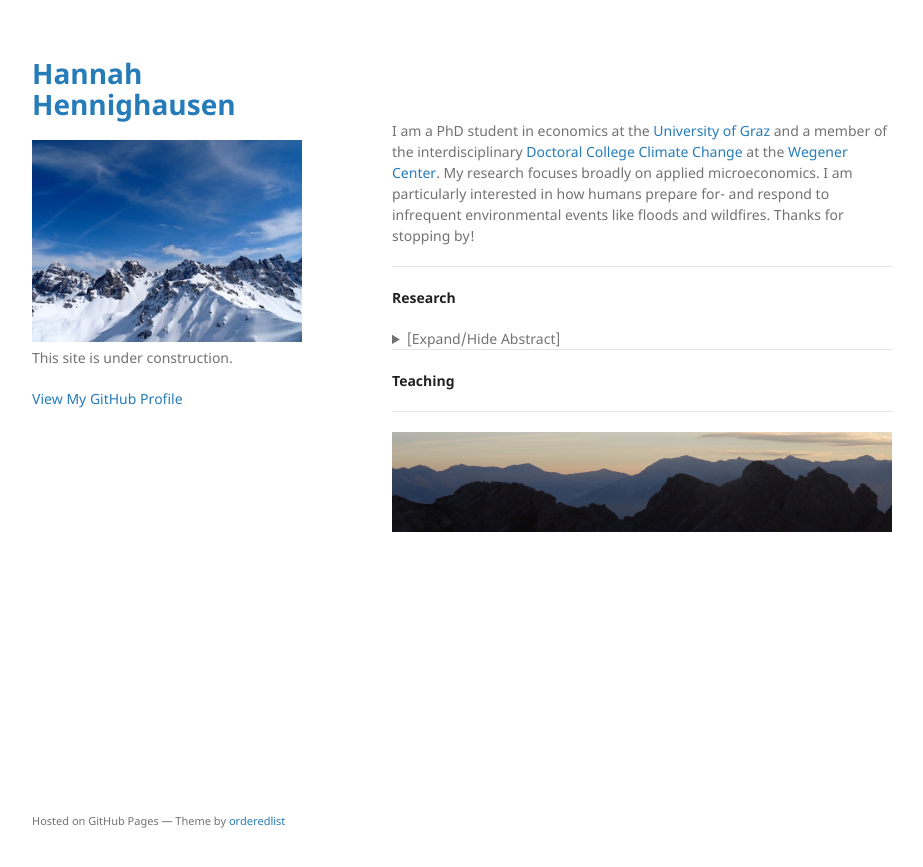
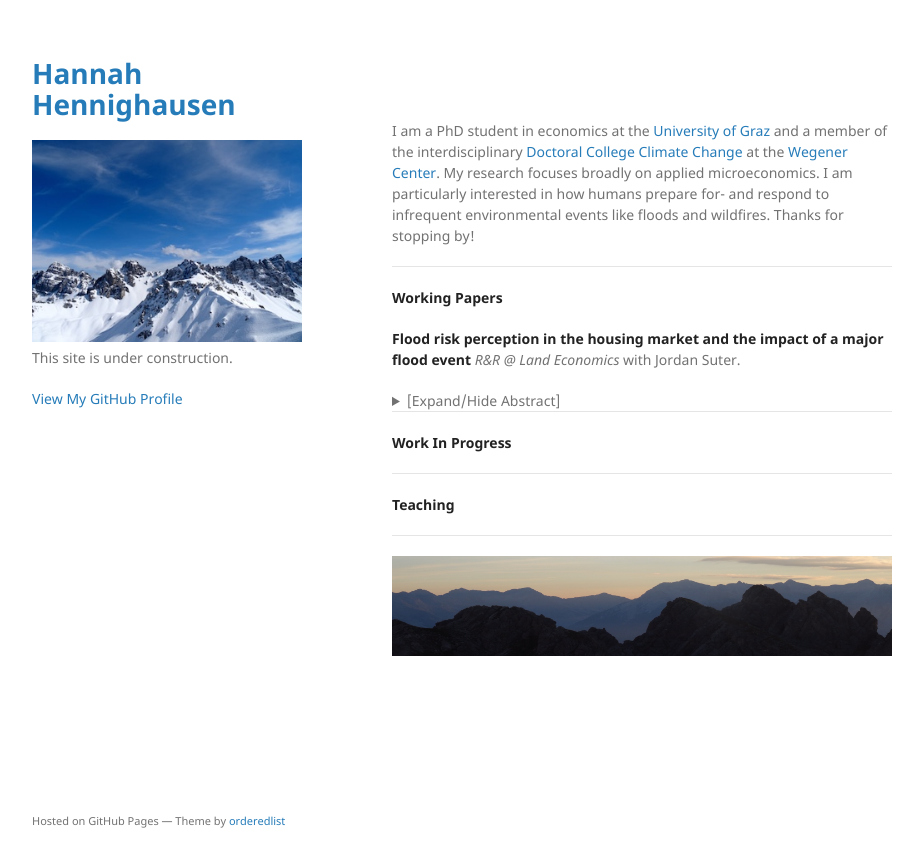
Before and after one commit to hannahhennighausen/hannahhennighausen.github.io, a Jekyll site: the page built from index.md, in a window 1280 px wide. Shown: the top 867 px of the page, without its empty margins (178-1101 px from the left). Built offline with Jekyll 4.4.1, drawn with Linux system fonts in a browser that asks for light colours.

Commit message:
Update index.md

```diff
--- a/index.md
+++ b/index.md
@@ -9,13 +9,20 @@ I am a PhD student in economics at the [University of Graz](https://volkswirtsch
 
 * * *
 
-**Research**
+**Working Papers**
 
+**Flood risk perception in the housing market and the impact of a major flood event**
+_R&R @ Land Economics_ with Jordan Suter.
 <details>
   <summary>[Expand/Hide Abstract]</summary>
 
-Abstract
+The impact of flood events on flood risk perception has important implications for policy. Applying a novel dataset featuring the flooding extents from a severe event in Colorado, we disentangle inundated properties from "near-misses", defined as structures not directly flooded but located in the 100- year floodplain. Using a triple-difference hedonic framework, we show that inundated properties in the floodplain underwent a decrease in price after the flood, while "near-misses" saw a relative price increase. We speculate that inundated properties are perceived as being riskier and "near-misses" relatively less risky, suggesting the possible influence of the availability heuristic or Bayesian learning.
+
 </details>
+
+* * *
+
+**Work In Progress**
 
 * * *
 
```
